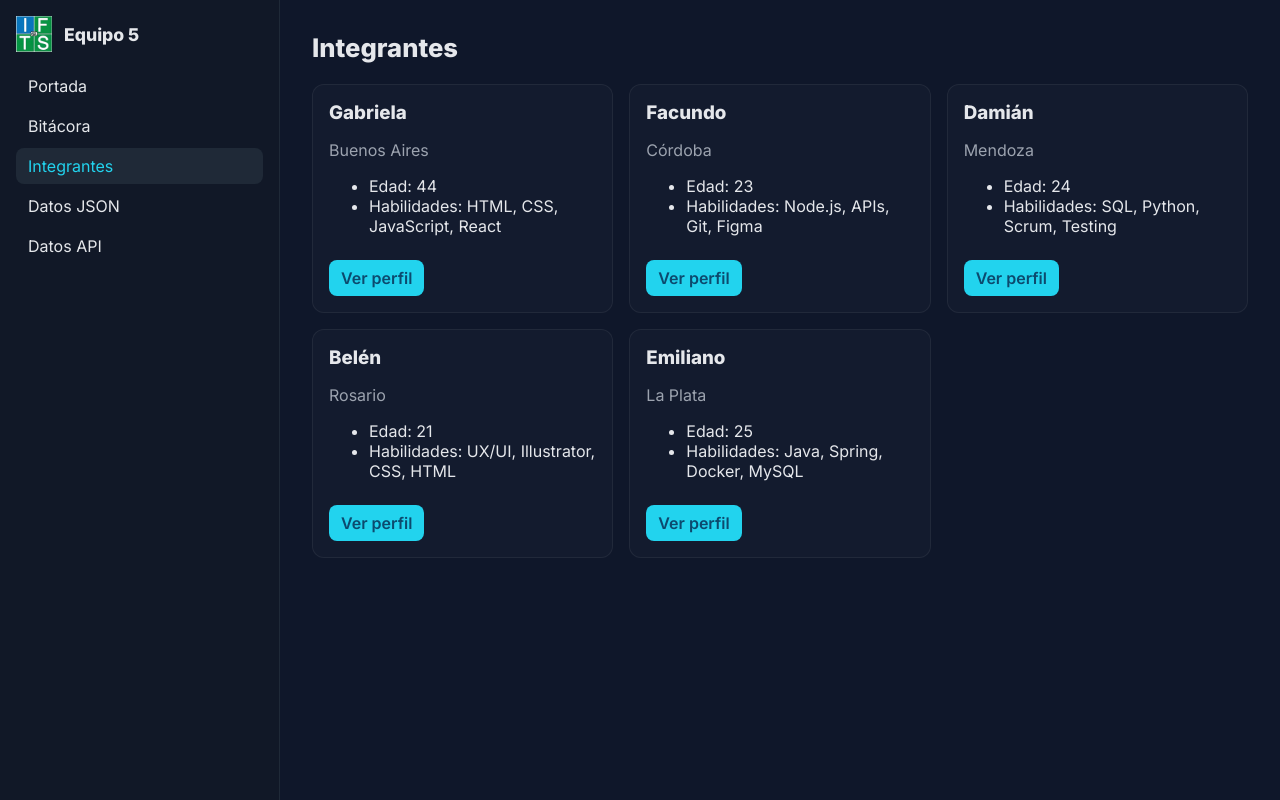
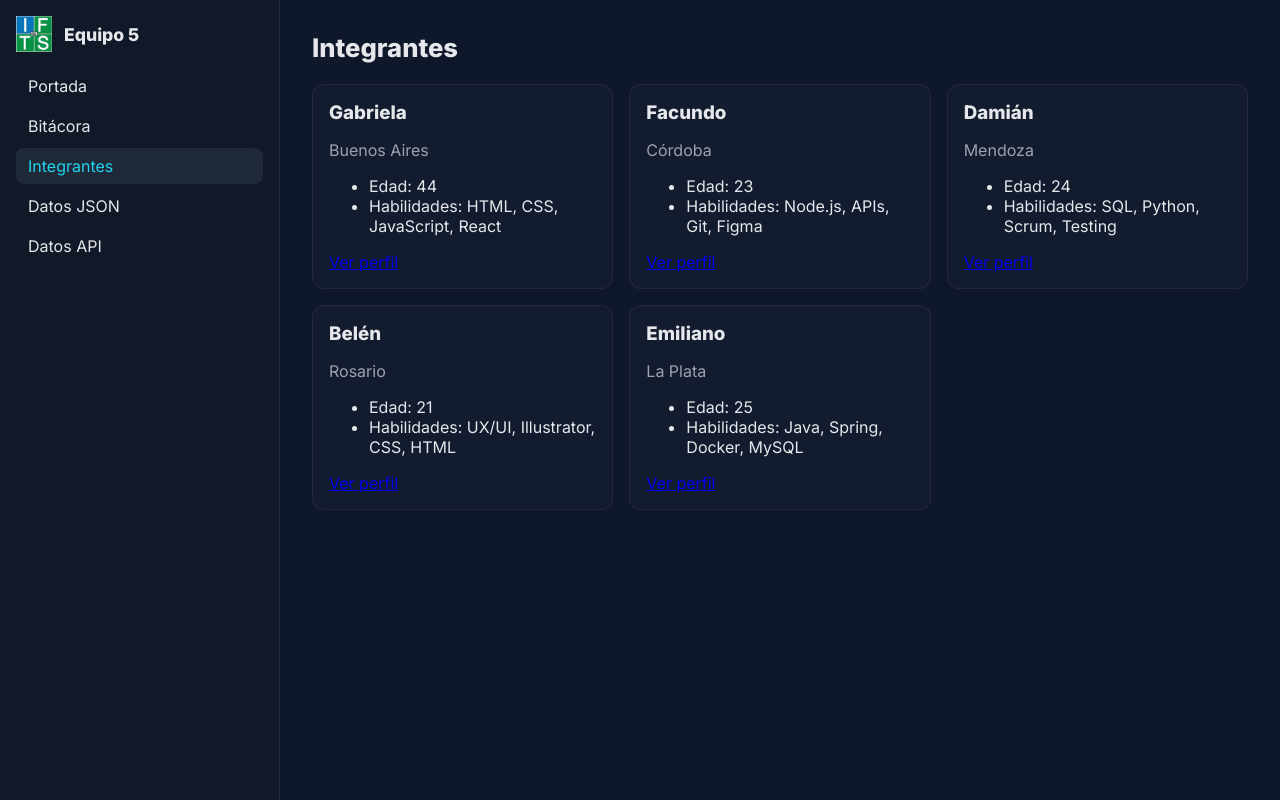
Before and after one commit to GabyA0714/TP2_React_SPA_Equipo5, a React (Vite) app: page /integrantes in a window 1280 px wide. Built offline with nearby package versions, Linux system fonts and the light colour scheme.

Commit message:
Remove btn

```diff
--- a/src/styles/index.css
+++ b/src/styles/index.css
@@ -29,17 +29,6 @@ h3 { margin-bottom: .25rem; }
   grid-template-columns: repeat(3, minmax(0, 1fr));
 }
 
-.btn {
-  display: inline-block;
-  margin-top: .5rem;
-  padding: .5rem .75rem;
-  background: var(--brand);
-  color: #0c4a6e;
-  font-weight: 600;
-  border-radius: .5rem;
-  text-decoration: none;
-}
-
 .input {
   width: 100%;
   max-width: 420px;
```
